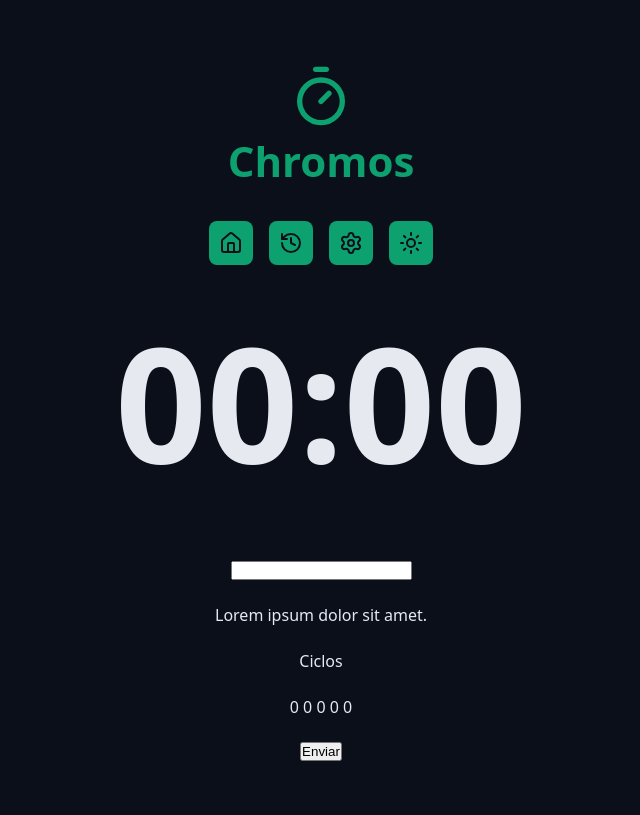
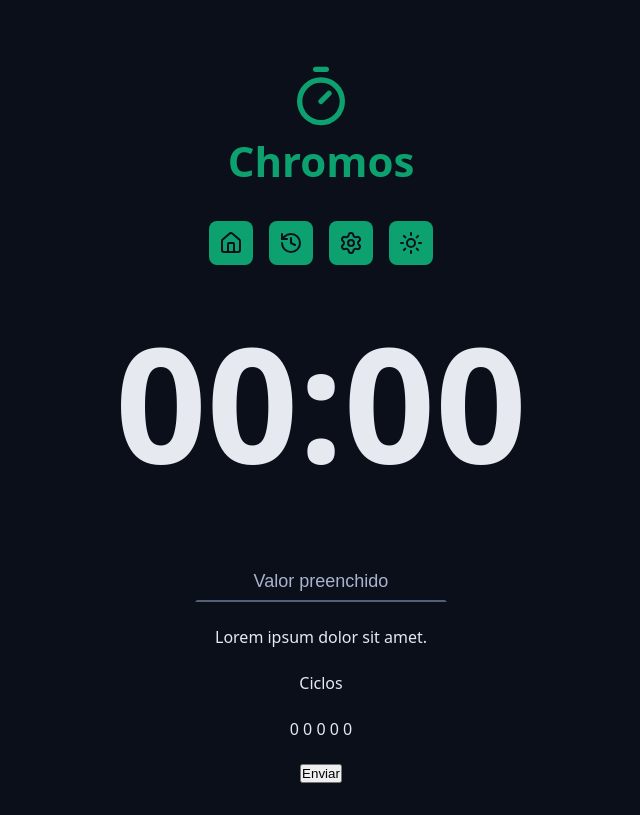
Before and after one commit to lucasximenes30/chronus, a React (Vite) app: page / in a window 1280 px wide. Shown: the whole page, without its empty margins (319-959 px from the left). Built offline with nearby package versions, Linux system fonts and the light colour scheme.

Commit message:
Feat: adicionando estilos de CSS para input ativo, em foco, e desativado

```diff
--- a/src/App.tsx
+++ b/src/App.tsx
@@ -28,6 +28,9 @@ function App() {
             <DefaultInput
               id='meuInput'
               type='text'
+              placeholder='Digite algo'
+              disabled
+              defaultValue='Valor preenchido'
             />
           </div>
 
--- a/src/components/DefaultInput/index.tsx
+++ b/src/components/DefaultInput/index.tsx
@@ -1,3 +1,5 @@
+import styles from './styles.module.css'
+
 type DefaultInputProps = {
     id: string;
     labelText?: string;
@@ -7,8 +9,8 @@ export function DefaultInput({ id, labelText, type, ...rest }: DefaultInputProps
 
     return (
         <>
-            <label htmlFor={id}>{labelText} </label>
-            <input id= {id} type={type} {...rest} />
+            <label className={styles.label} htmlFor={id}>{labelText} </label>
+            <input className={styles.input} id= {id} type={type} {...rest} />
         </>
     );
 
--- a/src/components/DefaultInput/styles.module.css
+++ b/src/components/DefaultInput/styles.module.css
@@ -1,6 +1,29 @@
-.container{
-    font-size: clamp(8rem, 30vw, 16rem);
-    font-weight: bold;
+.input {
+    background-color: transparent;
     text-align: center;
-    line-height: 1.3;
+    font-size: 1.8rem;
+    padding: 0.8rem;
+    color: var(--text-default);
+    outline: none;
+    border: 0.2rem solid transparent;
+    border-bottom: 0.2rem solid var(--primary);
+    transition: all 0.5s ease-in-out;
+
 }
+
+.input:focus {
+    border: 0.2rem solid var(--primary);
+    border-radius: 0.8rem;
+
+}
+
+.input::placeholder {
+    color: var(--gray-500);
+    font-size: 1.4rem;
+    font-style: italic;
+}
+
+input:disabled {
+    border-bottom: 0.2rem solid var(--disabled);
+    color: var(--text-muted);
+}
```
Also changed, not shown: 1 other file (tests, documents, lock files or other folders).
